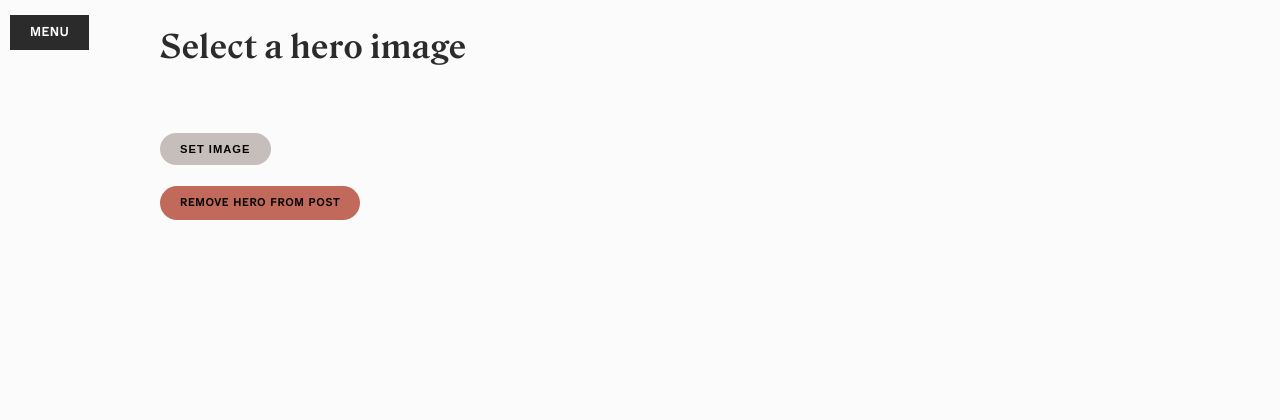
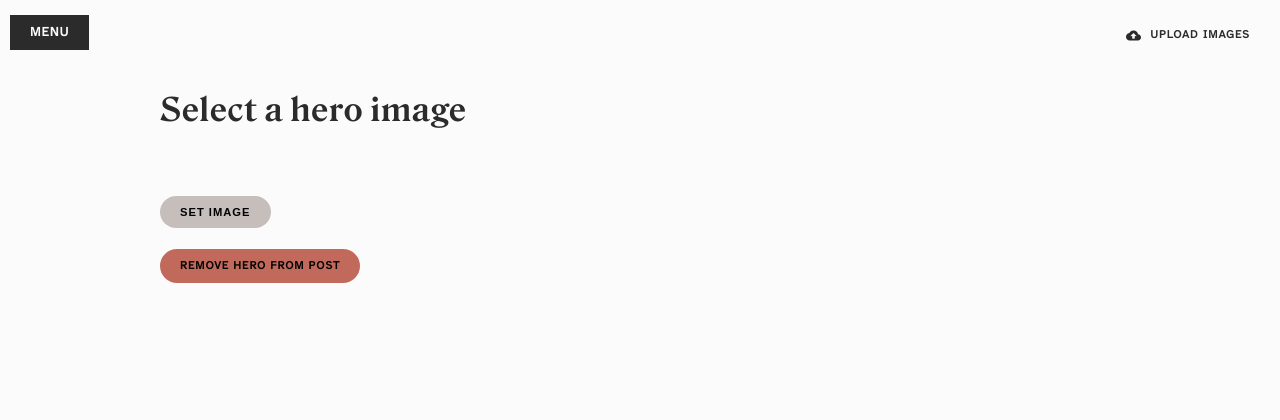
Before and after one commit to softscienceprojects/letters-of-recommendation, a Flask app: template app/templates/_posthero.html in a window 1280 px wide. Shown: the top 420 px of the page. Run offline with Flask 2, Linux system fonts and the light colour scheme; the template is opened without the code that fills it: values that come from a table or form of the project are taken from there, others are empty; parts of the project's set-up code (start-up, migrations or seed data) failed here and were passed over; some libraries are stand-ins or nearby versions.

Commit message:
add image upload to select hero

```diff
--- a/app/templates/_posthero.html
+++ b/app/templates/_posthero.html
@@ -1,6 +1,9 @@
 {% extends "container.html" %}
 
 {% block content %}
+<div class="user-options-panel">
+    <a href="{{ url_for('main.images_upload') }}" class="button-base-rounded border-white button-hover-shadow-bone hyperlegible"><i class="material-icons user-option">cloud_upload</i> Upload images</a>
+</div>
 <div class='auth-form'>
 
     <form action="" method="post" enctype="multipart/form-data" name="selectHero">
```
